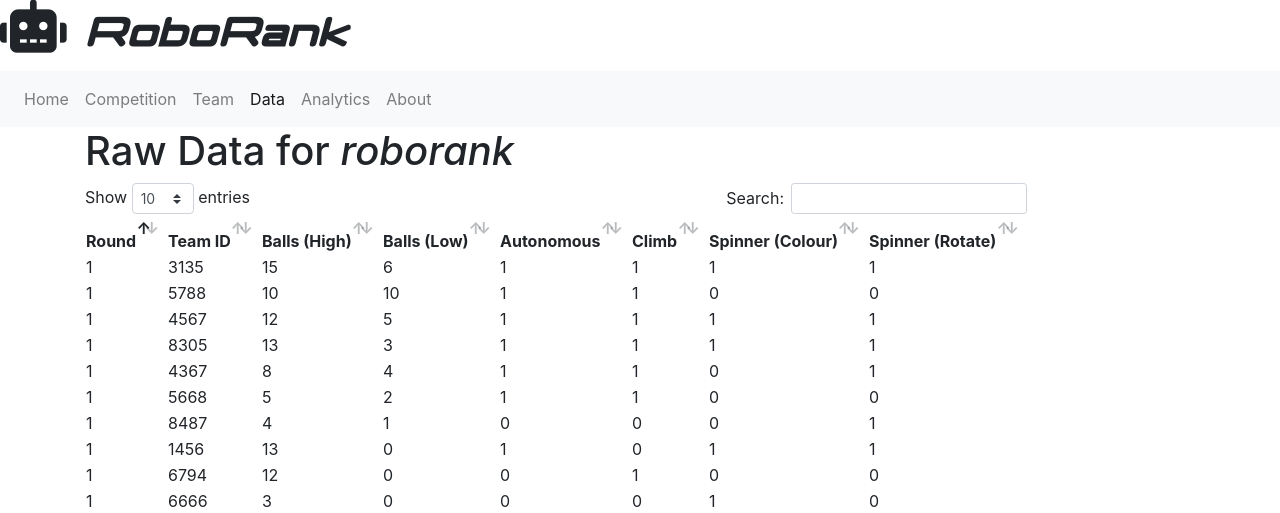
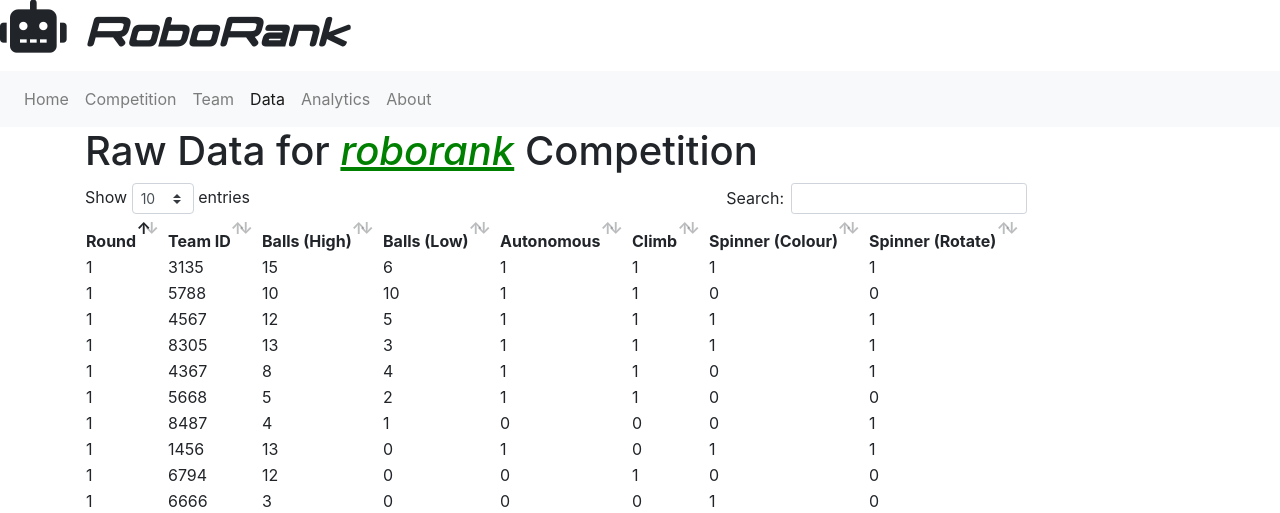
Before and after one commit to n6151h/roborank, a Flask app: page /data in a window 1280 px wide. Shown: the top 513 px of the page. Run offline with Flask 2, Linux system fonts and the light colour scheme; data comes from the database, SQL or seed files in the repository; some libraries are stand-ins or nearby versions; some web fonts are replaced.

Commit message:
Bit more tweaking of data page styling.

```diff
--- a/app/templates/data.html
+++ b/app/templates/data.html
@@ -4,7 +4,7 @@
 {% block inner_content %}
  {{ super() }}
 
-<h1>Raw Data for <span style="font-style: italic;">{{ dbname }}</span></h1>
+<h1>Raw Data for <span style="font-style: italic; text-decoration: underline; color: green;">{{ dbname }}</span> Competition</h1>
 
 <div class="container">
     <div class="row">
```
